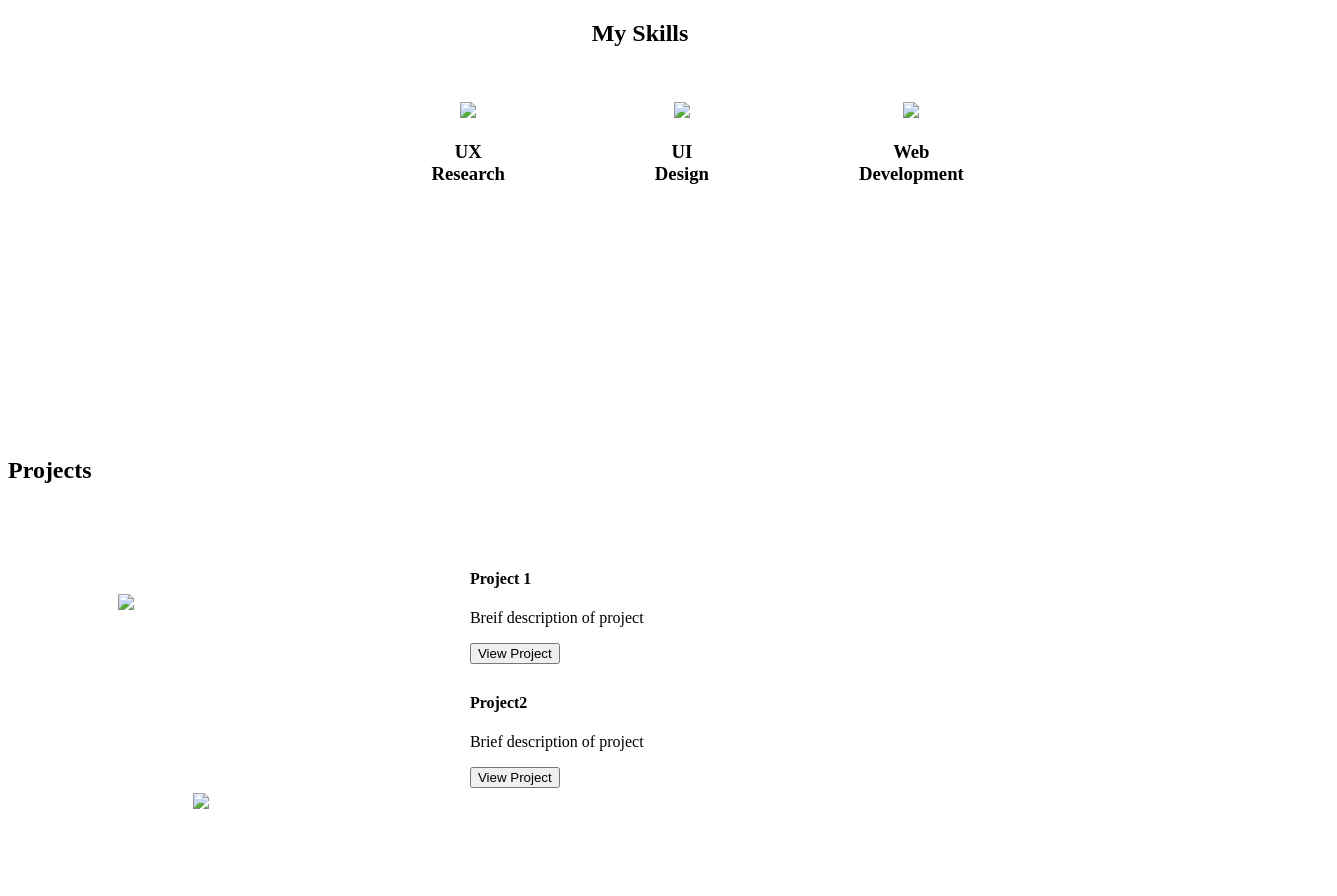
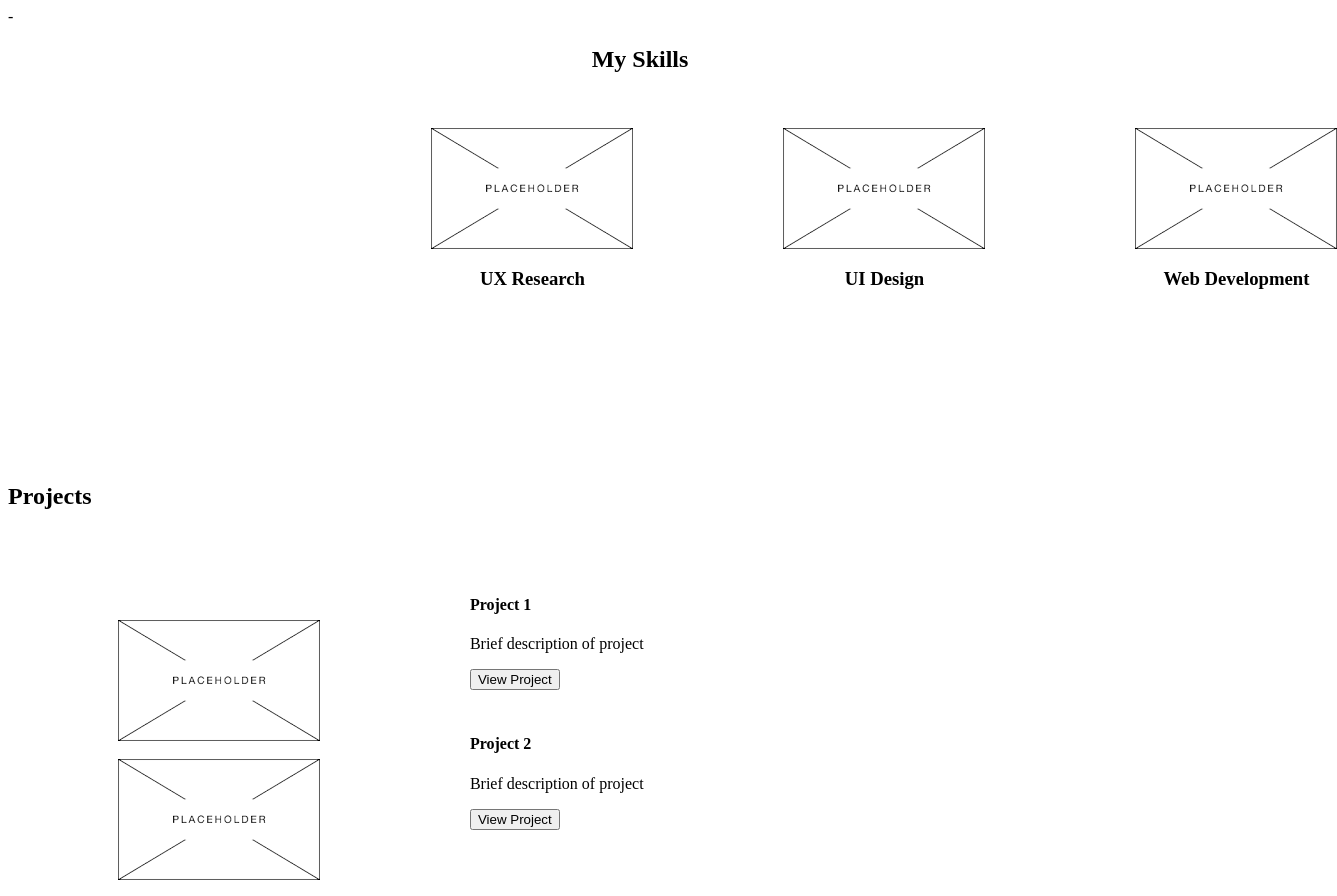
Before and after one commit to Savannahneefe1/UX_UI_HW_18, a plain HTML site: page index.html in a window 1280 px wide. Shown: the top 896 px of the page, 1337 px wide, since content can reach past the window. Drawn offline with Linux system fonts and the light colour scheme.

Commit message:
sean scared me many times

```diff
--- a/CSS/style.css
+++ b/CSS/style.css
@@ -27,17 +27,11 @@ h3 {
 
 }
 
-.projectOne {
+.project {
     grid-area: 45px;
     padding: 45px;
 }
 
-.projectTwo {
-    grid-area: 45px;
-    padding: 45px;
-    margin: 75px;
-    gap: 100px;
-}
 
 
 @media only screen and (max-width: 600){
--- a/index.html/index.html
+++ b/index.html
@@ -1,11 +1,11 @@
-<!DOCTYPE HTML>
+-<!DOCTYPE HTML>
 <html lang="en">
 <head>
 
     <meta charset="UTF-8">
     <meta http-equiv="X-UA-Compatible" content="IE=edge">
     <meta name="viewport" content="width=device-width, initial-scale=1.0">
-    <link rel="stylesheet" href="../CSS/style.css">
+    <link rel="stylesheet" href="./CSS/style.css">
     <title>Document</title>
 </head>
 <body>
@@ -17,18 +17,18 @@
     <div class="flexContainer">
 
         <div>
-            <img src="images/download.png">
+            <img src="./images/download.png">
             <h3>UX Research</h3>
         </div>
 
         <div>
-            <img src="images/download.png">
+            <img src="./images/download.png">
 
             <h3>UI Design</h3>
         </div>
 
         <div>
-             <img src="images/download.png">
+             <img src="./images/download.png">
              <h3>Web Development</h3>
         </div>
 
@@ -40,22 +40,22 @@
         <h1>Projects</h1>
     <div class="workGrid">
 
-        <div class="projectOne">
-            <img src="images/download.png">
+        <div class="project">
+            <img src="./images/download.png">
         </div>
 
         <div>
             <h4>Project 1</h4>
-            <p>Breif description of project</p>
+            <p>Brief description of project</p>
             <button>View Project</button>
         </div>
 
-        <div class="projectTwo">
-            <img src="images/download.png">
+        <div class="project">
+            <img src="./images/download.png">
         </div>
 
         <div class="projectTwoText">
-            <h4>Project2</h4>
+            <h4>Project 2</h4>
             <p>Brief description of project</p>
             <button>View Project</button>
         </div>
```
Also changed, not shown: html/index.html (deleted).
